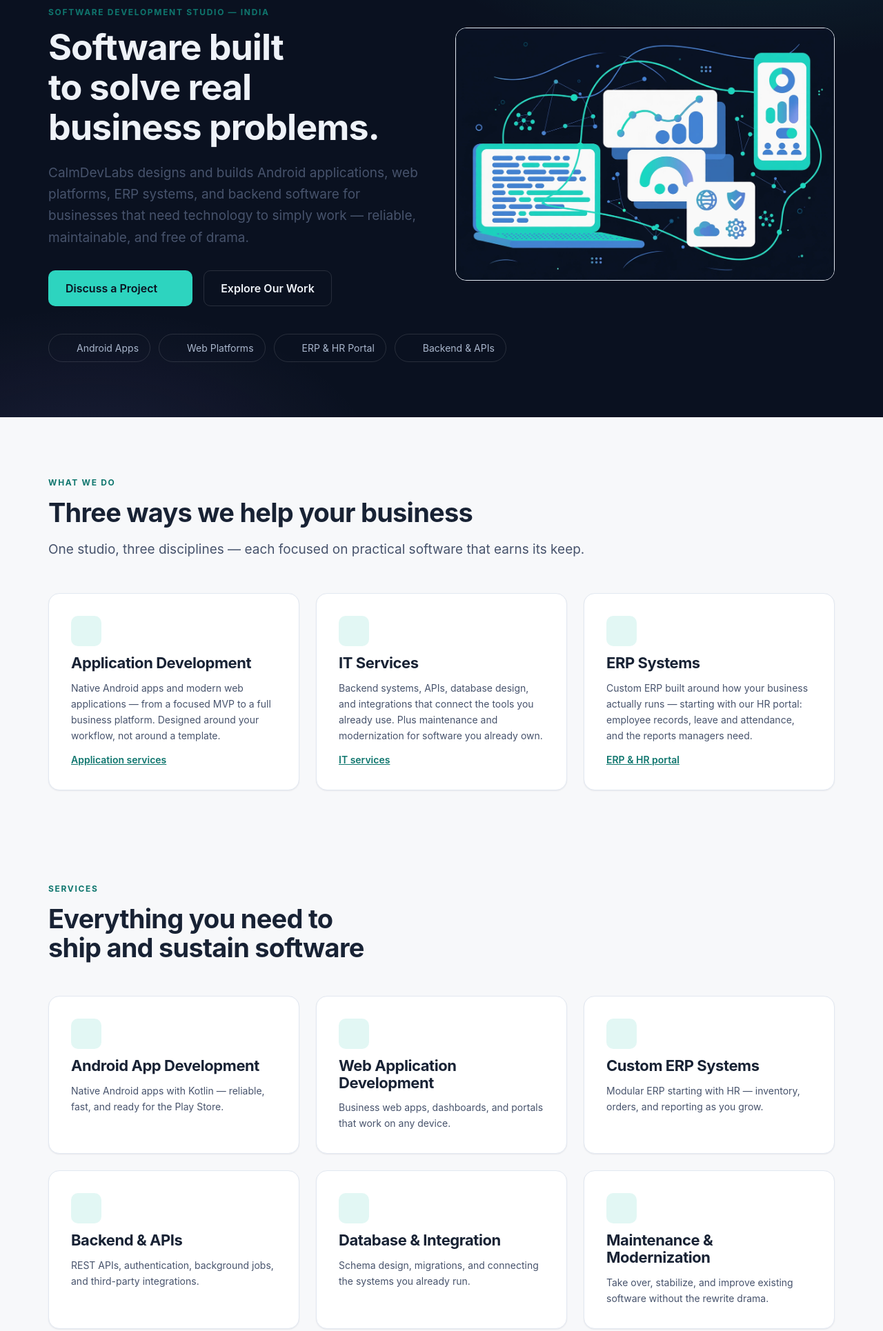
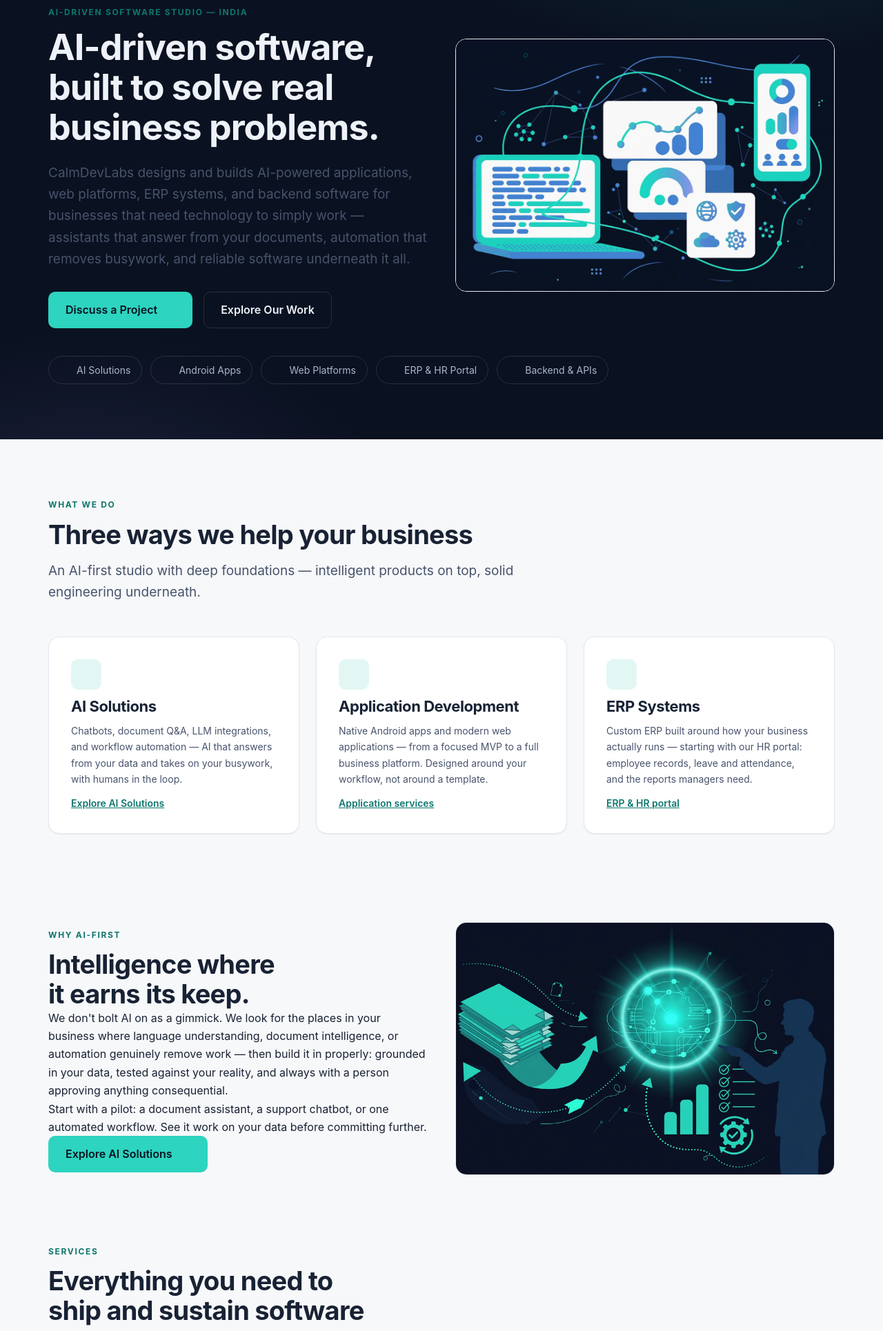
Before and after one commit to NileshGodase/calmdevlabs-website, a website built with Vite: page src/index.html in a window 1280 px wide. Shown: the part 93-2023 px from the top of the page at 69% size. Built offline with nearby package versions, Linux system fonts and the light colour scheme.

Commit message:
Rebalance site messaging: AI-first studio identity across homepage, services, about, work, process, footer

```diff
--- a/src/index.html
+++ b/src/index.html
@@ -3,13 +3,13 @@
 <head>
   <meta charset="UTF-8" />
   <meta name="viewport" content="width=device-width, initial-scale=1.0" />
-  <title>CalmDevLabs — Software built to solve real business problems</title>
-  <meta name="description" content="CalmDevLabs is a software development studio in India building Android apps, web platforms, ERP systems, and backend software for businesses." />
+  <title>CalmDevLabs — AI-driven software for real business problems</title>
+  <meta name="description" content="CalmDevLabs is an AI-driven software studio in India building AI solutions, Android apps, web platforms, ERP systems, and backend software for businesses." />
   <link rel="canonical" href="https://calmdevlabs.com/index.html" />
   <meta property="og:type" content="website" />
   <meta property="og:site_name" content="CalmDevLabs" />
   <meta property="og:title" content="CalmDevLabs — Software built to solve real business problems" />
-  <meta property="og:description" content="Android apps, web platforms, ERP systems, and backend software — engineered calmly in India." />
+  <meta property="og:description" content="AI solutions, Android apps, web platforms, ERP systems, and backend software — engineered calmly in India." />
   <meta property="og:url" content="https://calmdevlabs.com/index.html" />
   <meta property="og:image" content="https://calmdevlabs.com/og-image.png" />
   <meta property="og:image:alt" content="CalmDevLabs — Software built to solve real business problems" />
@@ -27,7 +27,7 @@
     "name": "CalmDevLabs",
     "url": "https://calmdevlabs.com/",
     "logo": "https://calmdevlabs.com/logo.png",
-    "description": "Software development studio in India building Android apps, web platforms, ERP systems, and backend software for businesses."
+    "description": "AI-driven software studio in India building AI solutions, Android apps, web platforms, ERP systems, and backend software for businesses."
   }
   </script>
 </head>
@@ -39,9 +39,9 @@
       <div class="container">
         <div class="split split-hero">
           <div>
-            <p class="eyebrow">Software development studio — India</p>
-            <h1>Software built to solve real business problems.</h1>
-            <p class="lead">CalmDevLabs designs and builds Android applications, web platforms, ERP systems, and backend software for businesses that need technology to simply work — reliable, maintainable, and free of drama.</p>
+            <p class="eyebrow">AI-driven software studio — India</p>
+            <h1>AI-driven software, built to solve real business problems.</h1>
+            <p class="lead">CalmDevLabs designs and builds AI-powered applications, web platforms, ERP systems, and backend software for businesses that need technology to simply work — assistants that answer from your documents, automation that removes busywork, and reliable software underneath it all.</p>
             <div class="hero-ctas">
               <a class="btn btn-primary" href="./contact.html">Discuss a Project <svg class="icon" aria-hidden="true"><use href="#icon-arrow-right"></use></svg></a>
               <a class="btn btn-secondary" href="./work.html">Explore Our Work</a>
@@ -52,6 +52,7 @@
           </figure>
         </div>
         <div class="hero-meta">
+          <span class="chip"><svg class="icon" aria-hidden="true"><use href="#icon-terminal"></use></svg> AI Solutions</span>
           <span class="chip"><svg class="icon" aria-hidden="true"><use href="#icon-smartphone"></use></svg> Android Apps</span>
           <span class="chip"><svg class="icon" aria-hidden="true"><use href="#icon-globe"></use></svg> Web Platforms</span>
           <span class="chip"><svg class="icon" aria-hidden="true"><use href="#icon-users"></use></svg> ERP &amp; HR Portal</span>
@@ -65,9 +66,15 @@
         <div class="section-head">
           <p class="eyebrow">What we do</p>
           <h2>Three ways we help your business</h2>
-          <p class="lead">One studio, three disciplines — each focused on practical software that earns its keep.</p>
+          <p class="lead">An AI-first studio with deep foundations — intelligent products on top, solid engineering underneath.</p>
         </div>
         <div class="grid grid-3">
+          <article class="card">
+            <span class="card-icon"><svg class="icon" aria-hidden="true"><use href="#icon-terminal"></use></svg></span>
+            <h3>AI Solutions</h3>
+            <p>Chatbots, document Q&amp;A, LLM integrations, and workflow automation — AI that answers from your data and takes on your busywork, with humans in the loop.</p>
+            <a class="card-link" href="./ai-solutions.html">Explore AI Solutions <svg class="icon" aria-hidden="true"><use href="#icon-arrow-right"></use></svg></a>
+          </article>
           <article class="card">
             <span class="card-icon"><svg class="icon" aria-hidden="true"><use href="#icon-code"></use></svg></span>
             <h3>Application Development</h3>
@@ -75,17 +82,28 @@
             <a class="card-link" href="./services.html#android">Application services <svg class="icon" aria-hidden="true"><use href="#icon-arrow-right"></use></svg></a>
           </article>
           <article class="card">
-            <span class="card-icon"><svg class="icon" aria-hidden="true"><use href="#icon-briefcase"></use></svg></span>
-            <h3>IT Services</h3>
-            <p>Backend systems, APIs, database design, and integrations that connect the tools you already use. Plus maintenance and modernization for software you already own.</p>
-            <a class="card-link" href="./services.html#backend">IT services <svg class="icon" aria-hidden="true"><use href="#icon-arrow-right"></use></svg></a>
-          </article>
-          <article class="card">
             <span class="card-icon"><svg class="icon" aria-hidden="true"><use href="#icon-users"></use></svg></span>
             <h3>ERP Systems</h3>
             <p>Custom ERP built around how your business actually runs — starting with our HR portal: employee records, leave and attendance, and the reports managers need.</p>
             <a class="card-link" href="./services.html#erp">ERP &amp; HR portal <svg class="icon" aria-hidden="true"><use href="#icon-arrow-right"></use></svg></a>
           </article>
+        </div>
+      </div>
+    </section>
+
+    <section class="section section-tight">
+      <div class="container">
+        <div class="split">
+          <div>
+            <p class="eyebrow">Why AI-first</p>
+            <h2>Intelligence where it earns its keep.</h2>
+            <p>We don't bolt AI on as a gimmick. We look for the places in your business where language understanding, document intelligence, or automation genuinely remove work — then build it in properly: grounded in your data, tested against your reality, and always with a person approving anything consequential.</p>
+            <p>Start with a pilot: a document assistant, a support chatbot, or one automated workflow. See it work on your data before committing further.</p>
+            <p><a class="btn btn-primary" href="./ai-solutions.html">Explore AI Solutions <svg class="icon" aria-hidden="true"><use href="#icon-arrow-right"></use></svg></a></p>
+          </div>
+          <figure class="figure">
+            <img src="./images/ai-workflows.png" width="900" height="599" loading="lazy" alt="Illustration of business documents flowing through an AI assistant into organized outputs, with a person collaborating alongside" />
+          </figure>
         </div>
       </div>
     </section>
```
Also changed, not shown: src/about.html (+7 -5 lines), src/partials/footer.html (+2 -1 lines), src/process.html (+10 -0 lines), src/services.html (+5 -5 lines), src/work.html (+1 -1 lines).
